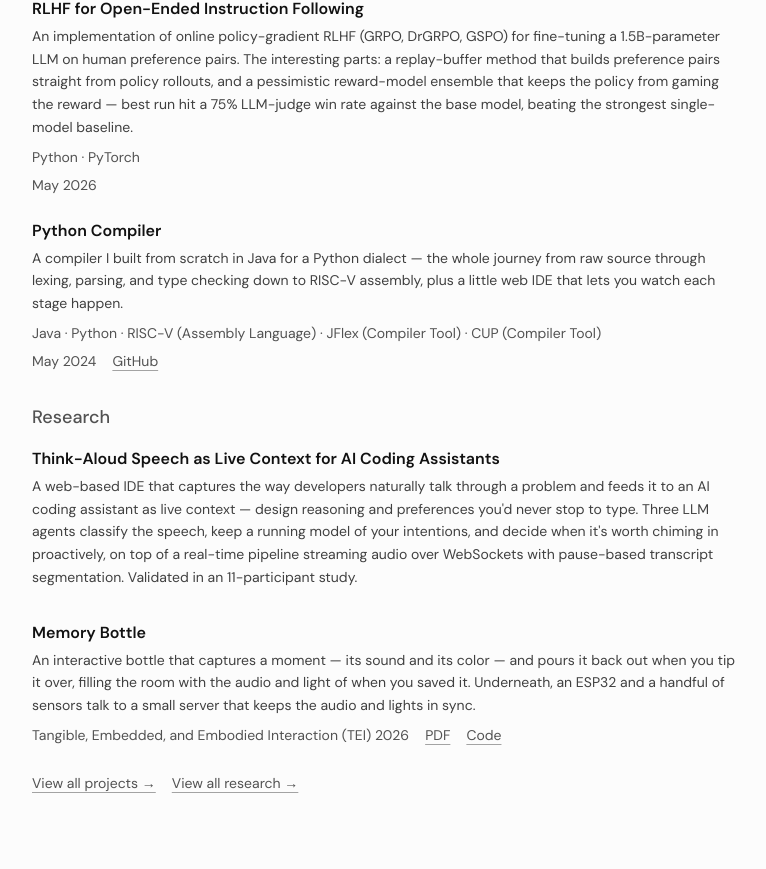
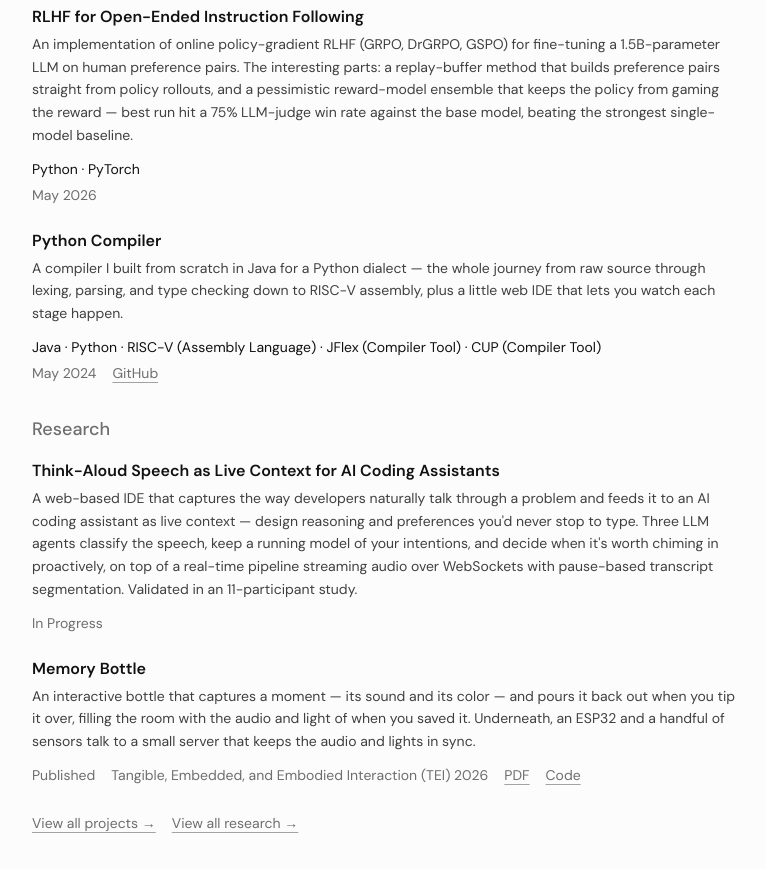
Before and after one commit to c-goenka/personal-website, a Next.js app: page / in a window 1280 px wide. Shown: the part 1415-2284 px from the top of the page, without its empty margins (256-1022 px from the left). Built offline with nearby package versions, Linux system fonts and the light colour scheme.

Commit message:
style updates

```diff
--- a/src/app/globals.css
+++ b/src/app/globals.css
@@ -5,7 +5,7 @@
     --background: #fcfcfc;
     --foreground: #111111;
     --body: #404040;
-    --muted: #525252;
+    --muted: #6e6e6e;
     --muted-hover: #111111;
     --border: #d4d4d4;
     --decoration: #a3a3a3;
@@ -17,7 +17,7 @@
         --background: #0f0f0f;
         --foreground: #fafafa;
         --body: #c4c4c4;
-        --muted: #a3a3a3;
+        --muted: #8c8c8c;
         --muted-hover: #fafafa;
         --border: #2a2a2a;
         --decoration: #525252;
--- a/src/app/page.tsx
+++ b/src/app/page.tsx
@@ -5,6 +5,7 @@ import { getAllResearchProjects } from "@/data/research";
 import { getAllProjects, formatDate } from "@/data/projects";
 import { getAllExperience } from "@/data/experience";
 import { getLinkLabel } from "@/utils/linkIcons";
+import { getStatusLabel } from "@/utils/badges";
 
 export default function Home() {
     const allResearch = getAllResearchProjects();
@@ -107,7 +108,7 @@ export default function Home() {
 
             {/* Skills Section */}
             <div className="mb-12">
-                <h2 className="text-xl font-semibold mb-4">Skills</h2>
+                <h2 className="text-xl font-semibold mb-6">Skills</h2>
                 <div className="text-sm space-y-1">
                     <div className="flex gap-3">
                         <span className="text-foreground w-40 shrink-0">Languages</span>
@@ -156,13 +157,13 @@ export default function Home() {
                                 </h4>
 
                                 {/* Description */}
-                                <p className="text-body leading-relaxed mb-2 text-sm">
+                                <p className="text-body leading-relaxed mb-3 text-sm">
                                     {project.description}
                                 </p>
 
                                 {/* Technologies */}
                                 {project.technologies.length > 0 && (
-                                    <p className="text-muted text-sm mb-2">
+                                    <p className="text-foreground text-sm mb-1.5">
                                         {project.technologies.join(" · ")}
                                     </p>
                                 )}
@@ -204,12 +205,17 @@ export default function Home() {
                                 </h4>
 
                                 {/* Description */}
-                                <p className="text-body leading-relaxed mb-2 text-sm">
+                                <p className="text-body leading-relaxed mb-3 text-sm">
                                     {project.description}
                                 </p>
 
-                                {/* Venue and Links */}
+                                {/* Status, Venue, and Links */}
                                 <div className="flex items-center gap-4 text-sm flex-wrap">
+                                    {project.status && (
+                                        <span className="text-muted">
+                                            {getStatusLabel(project.status)}
+                                        </span>
+                                    )}
                                     {project.venue && (
                                         <span className="text-muted">
                                             {project.venue} {project.year}
--- a/src/app/projects/page.tsx
+++ b/src/app/projects/page.tsx
@@ -18,7 +18,7 @@ export default function Projects() {
             </Link>
 
             <h1 className="text-3xl font-semibold mb-2">Projects</h1>
-            <p className="text-muted mb-8">Selected work, ordered by relevance</p>
+            {/* <p className="text-muted mb-8">Selected work, ordered by relevance</p> */}
 
             {/* Projects */}
             <div className="space-y-8">
@@ -30,13 +30,13 @@ export default function Projects() {
                         </h2>
 
                         {/* Description */}
-                        <p className="text-body leading-relaxed mb-2">
+                        <p className="text-body leading-relaxed mb-3">
                             {project.description}
                         </p>
 
                         {/* Technologies */}
                         {project.technologies.length > 0 && (
-                            <p className="text-muted text-sm mb-2">
+                            <p className="text-foreground text-sm mb-1.5">
                                 {project.technologies.join(" · ")}
                             </p>
                         )}
--- a/src/app/research/page.tsx
+++ b/src/app/research/page.tsx
@@ -19,7 +19,7 @@ export default function Research() {
             </Link>
 
             <h1 className="text-3xl font-semibold mb-2">Research</h1>
-            <p className="text-muted mb-8">Selected work, ordered by relevance</p>
+            {/* <p className="text-muted mb-8">Selected work, ordered by relevance</p> */}
 
             {/* Research Projects */}
             <div className="space-y-8">
@@ -31,7 +31,7 @@ export default function Research() {
                         </h2>
 
                         {/* Description */}
-                        <p className="text-body leading-relaxed mb-2">
+                        <p className="text-body leading-relaxed mb-3">
                             {project.description}
                         </p>
 
```
